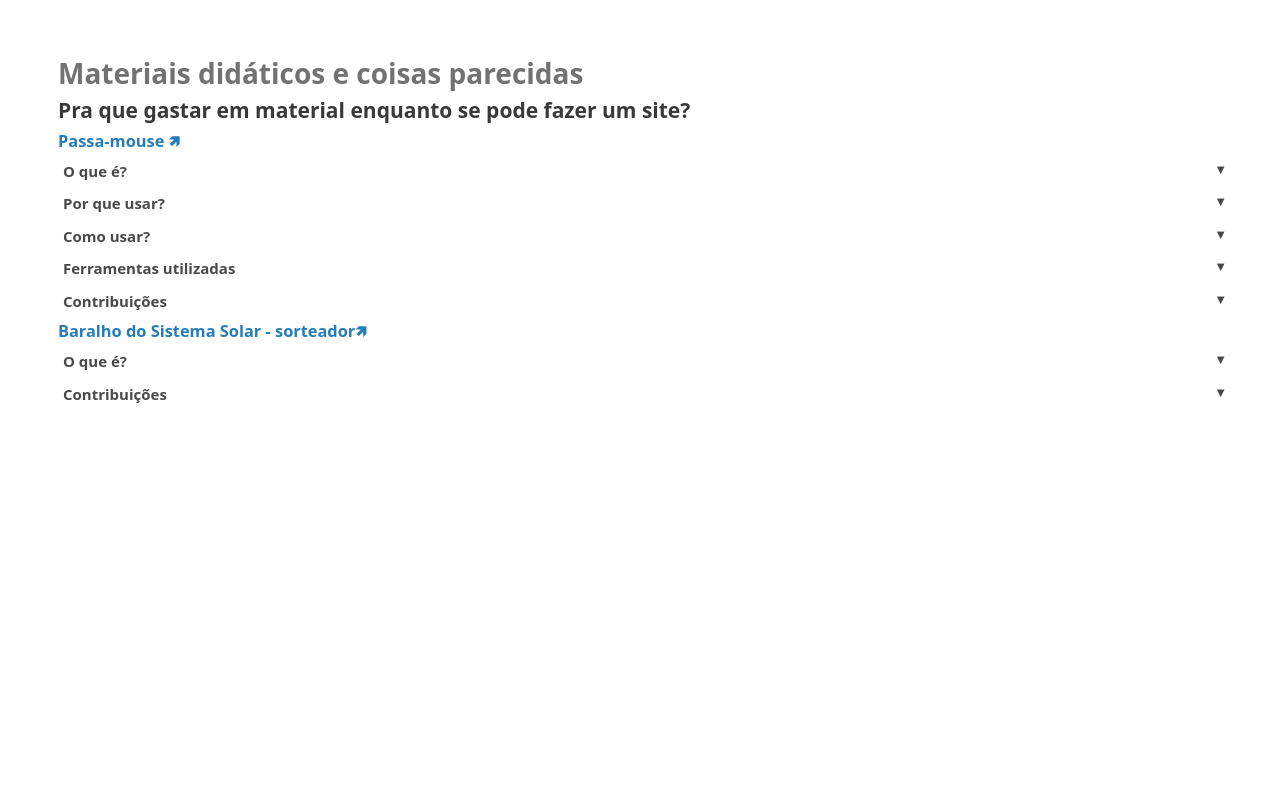
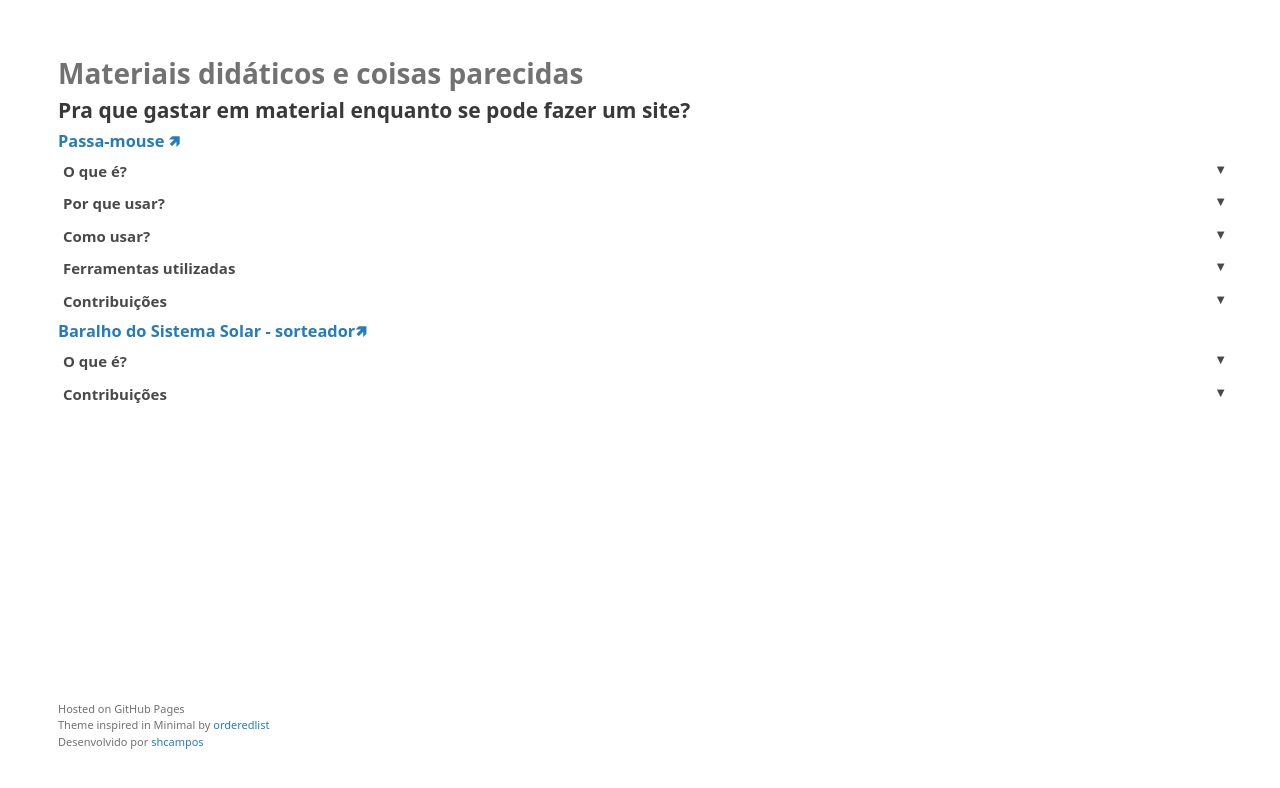
Before and after one commit to shCampos/shCampos.github.io, a plain HTML site: page index.html in a window 1280 px wide. Drawn offline with Linux system fonts and the light colour scheme.

Commit message:
add footer

```diff
--- a/index.html
+++ b/index.html
@@ -84,6 +84,12 @@
     </section>
   </section>
 
+  <footer>
+    <small>Hosted on GitHub Pages</small>
+    <small>Theme inspired in Minimal by <a href="https://github.com/orderedlist" target="_blank">orderedlist</a></small>
+    <small>Desenvolvido por <a href="https://github.com/shCampos" target="_blank">shcampos</a></small>
+  </footer>
+
   <script>
     const span = document.querySelector("span");
     span.onclick = function() {
```
